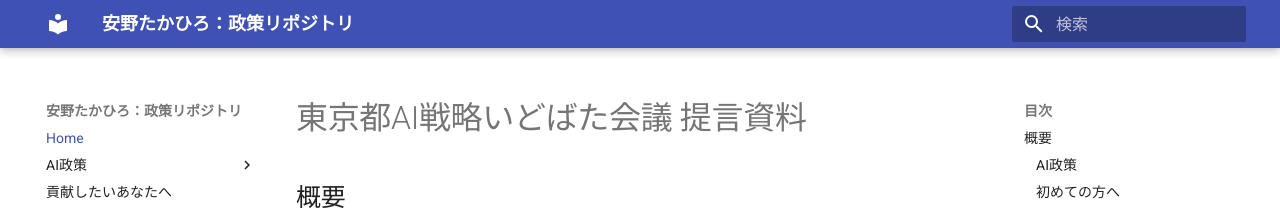
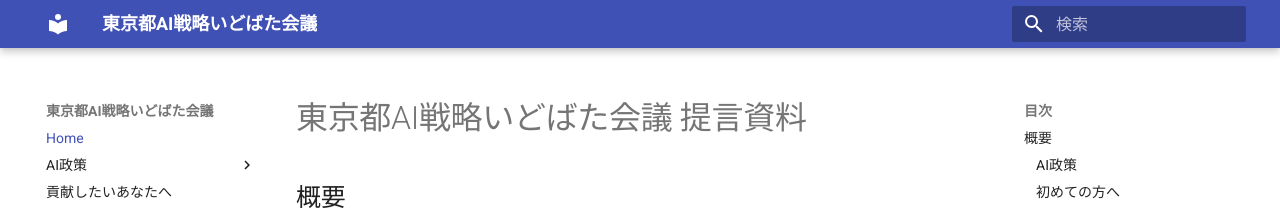
Before and after one commit to takahiroanno2024/2025_ai_idobatakaigi_output, an MkDocs documentation site: the page built from docs/index.md, in a window 1280 px wide. Shown: the top 210 px of the page. Built offline with MkDocs 1.6.1 and Material for MkDocs 9.7.7, drawn with Linux system fonts in a browser that asks for light colours.

Commit message:
fix title

```diff
--- a/mkdocs.yml
+++ b/mkdocs.yml
@@ -1,4 +1,4 @@
-site_name: 安野たかひろ：政策リポジトリ
+site_name: 東京都AI戦略いどばた会議
 theme:
   name: material
   custom_dir: overrides
```
